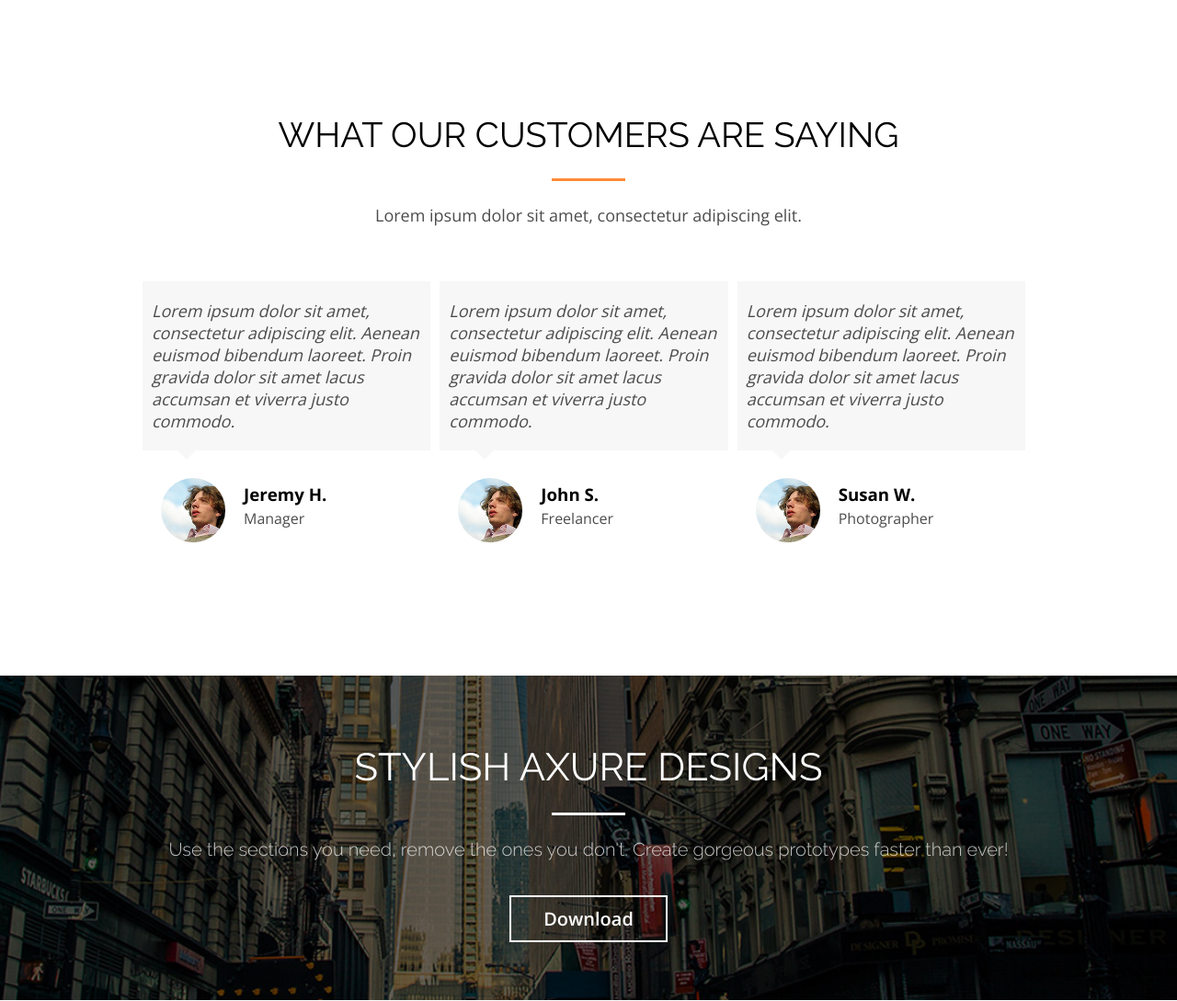
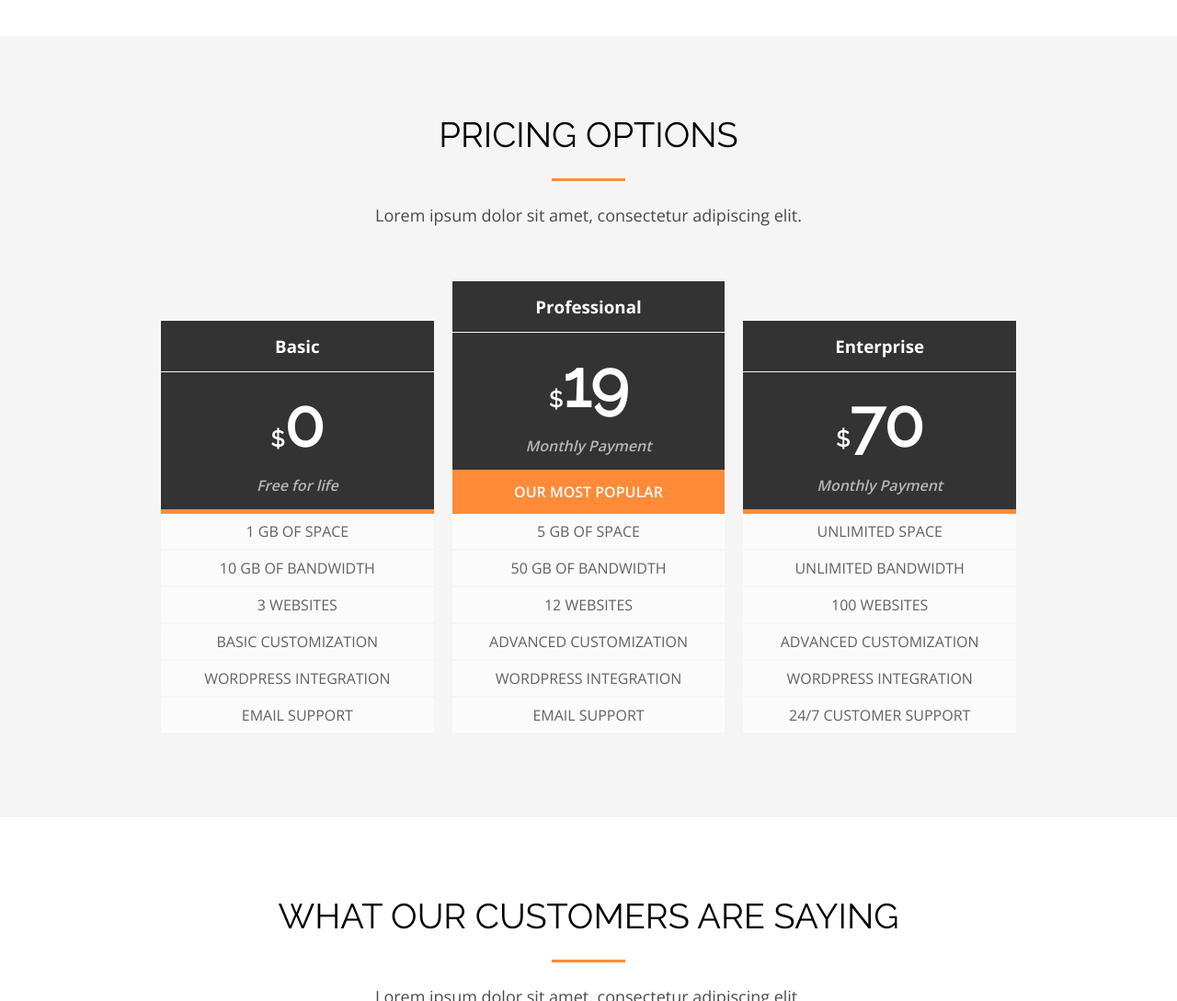
Before and after one commit to irynabolyukh/axit-landing-page, a website: page src/index.html in a window 1280 px wide. Shown: the part 2780-3869 px from the top of the page at 92% size. Drawn offline with nearby package versions, Linux system fonts and the light colour scheme.

Commit message:
pricing section - done

```diff
--- a/src/index.html
+++ b/src/index.html
@@ -190,6 +190,52 @@
 </section>
 <!-- About section ended -->
 
+<!-- Pricing section started -->
+<section id="pricing" class="pricing section-outer">
+  <div class="section-inner">
+    <div class="pricing__title">Pricing options</div>
+    <div class="pricing__line"></div>
+    <div class="pricing__subtitle">Lorem ipsum dolor sit amet, consectetur adipiscing elit.</div>
+    <div class="pricing__price-wrapper">
+      <div class="pricing__price">
+        <h3>Basic</h3>
+        <h1><span>$</span>0</h1>
+        <h4>Free for life</h4>
+        <div>1 GB OF SPACE</div>
+        <div>10 GB OF BANDWIDTH</div>
+        <div>3 WEBSITES</div>
+        <div>BASIC CUSTOMIZATION</div>
+        <div>WORDPRESS INTEGRATION</div>
+        <div>EMAIL SUPPORT</div>
+      </div>
+      <div class="pricing__price">
+        <h3>Professional</h3>
+        <h1><span>$</span>19</h1>
+        <h4>Monthly Payment</h4>
+        <h4 class="pricing__price-popular">Our most popular</h4>
+        <div>5 GB OF SPACE</div>
+        <div>50 GB OF BANDWIDTH</div>
+        <div>12 WEBSITES</div>
+        <div>ADVANCED CUSTOMIZATION</div>
+        <div>WORDPRESS INTEGRATION</div>
+        <div>EMAIL SUPPORT</div>
+      </div>
+      <div class="pricing__price">
+        <h3>Enterprise</h3>
+        <h1><span>$</span>70</h1>
+        <h4>Monthly Payment</h4>
+        <div>UNLIMITED SPACE</div>
+        <div>UNLIMITED BANDWIDTH</div>
+        <div>100 WEBSITES</div>
+        <div>ADVANCED CUSTOMIZATION</div>
+        <div>WORDPRESS INTEGRATION</div>
+        <div>24/7 CUSTOMER SUPPORT</div>
+      </div>
+    </div>
+  </div>
+</section>
+<!-- Pricing section ended -->
+
 <!-- Reviews section started -->
 <section id="reviews" class="reviews section-outer">
   <div class="section-inner">
--- a/src/scss/styles.scss
+++ b/src/scss/styles.scss
@@ -44,6 +44,7 @@ $color-orange: #ff8b38;
 $color-grey: #f5f5f5;
 $color-grey-darker: #b7b7b7;
 $color-white: #ffffff;
+$color-dark-grey: #333333;
 
 $mobile: 375px;
 $tablet: 768px;
@@ -884,6 +885,127 @@ nav ul{
 //ABOUT styles end
 
 
+//PRICING styles start
+.pricing{
+  @include opensans-regular;
+  background-color: $color-grey;
+
+  .section-inner{
+    padding: 85px 15px 55px;
+    text-align: center;
+
+    @media (max-width: $mobile){
+      padding: 55px 15px 35px;
+    }
+  }
+
+  &__title{
+    @include raleway-regular;
+    font-size: 38px;
+    text-transform: uppercase;
+
+    @media (max-width: $mobile){
+      font-size: 32px;
+    }
+  }
+
+  &__line{
+    margin: 25px auto;
+    background-color: $color-orange;
+    height: 3px;
+    width: 80px;
+  }
+
+  &__subtitle{
+    font-size: 18px;
+    opacity: 0.7;
+    margin-bottom: 60px;
+
+    @media (max-width: $mobile){
+      font-size: 16px;
+      margin-bottom: 40px;
+    }
+  }
+
+  &__price{
+    max-width: 300px;
+    width: 100%;
+    margin-right: 20px;
+    margin-bottom: 30px;
+    flex-basis: 33%;
+
+    @media (max-width: $tablet) {
+      flex-basis: 100%;
+      margin-right: 0;
+    }
+
+    &:last-child{
+      margin-right: 0;
+    }
+
+    h3 {
+      background-color: $color-dark-grey;
+      color: $color-white;
+      border-bottom: 1px solid $color-grey;
+      padding: 15px 5px;
+    }
+
+    h1 {
+      @include raleway-bold;
+      font-size: 70px;
+      color: $color-white;
+      background-color: $color-dark-grey;
+      padding: 15px 5px 10px;
+
+      span{
+        font-size: 24px;
+      }
+    }
+
+    h4 {
+      @include opensans-semibold;
+      background-color: $color-dark-grey;
+      font-style: italic;
+      color: $color-grey-darker;
+      padding-top: 5px;
+      padding-bottom: 15px;
+      border-bottom: 5px solid $color-orange;
+    }
+
+    &-popular{
+      background-color: $color-orange !important;
+      color: $color-white !important;
+      font-style: normal !important;
+      padding: 8px !important;
+      text-transform: uppercase;
+    }
+
+    div {
+      background-color: $color-white;
+      opacity: 0.6;
+      padding: 8px 5px;
+      border-bottom: 2px solid $color-grey;
+    }
+
+    &-wrapper{
+      display: flex;
+      flex-direction: row;
+      justify-content: space-between;
+      margin: 5px 20px;
+      align-items: flex-end;
+
+      @media (max-width: $tablet){
+        flex-direction: column;
+        justify-content: center;
+        align-items: center;
+      }
+    }
+  }
+
+}
+//PRICING styles end
+
+
 //REVIEWS styles start
 .reviews{
   @include opensans-regular;
```
Also changed, not shown: src/css/styles.min.css.
